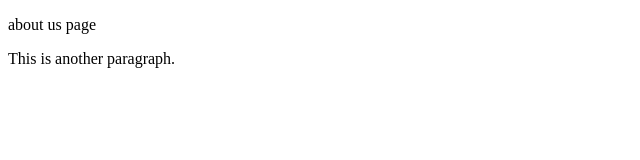
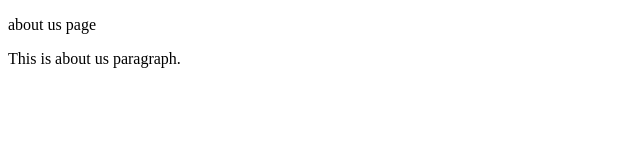
Before and after one commit to anbalirezaa/new, a plain HTML site: page about-us.html in a window 1280 px wide. Shown: the full height of the page, 0-640 px from the left. Drawn offline with Linux system fonts and the light colour scheme.

Commit message:
eslahe about us

```diff
--- a/about-us.html
+++ b/about-us.html
@@ -3,7 +3,7 @@
 <body>
 
 <p>about us page</p>
-<p>This is another paragraph.</p>
+<p>This is about us paragraph.</p>
 
 </body>
 </html>
```
